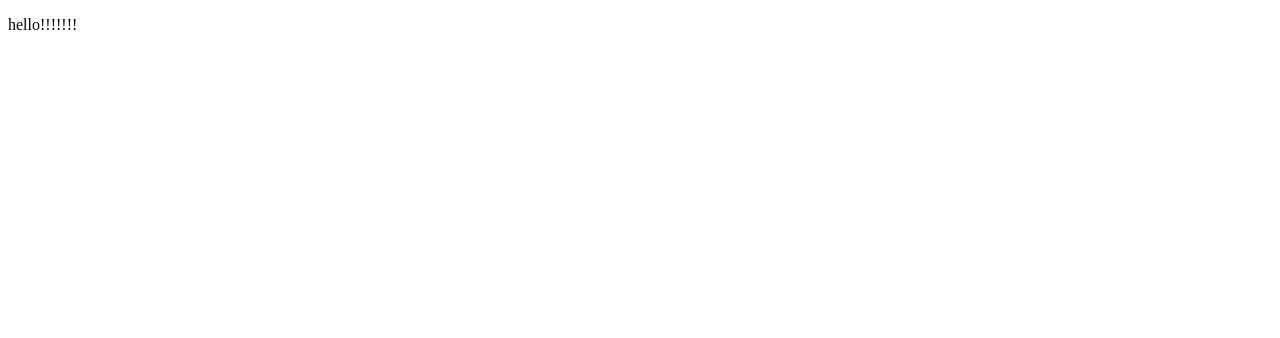
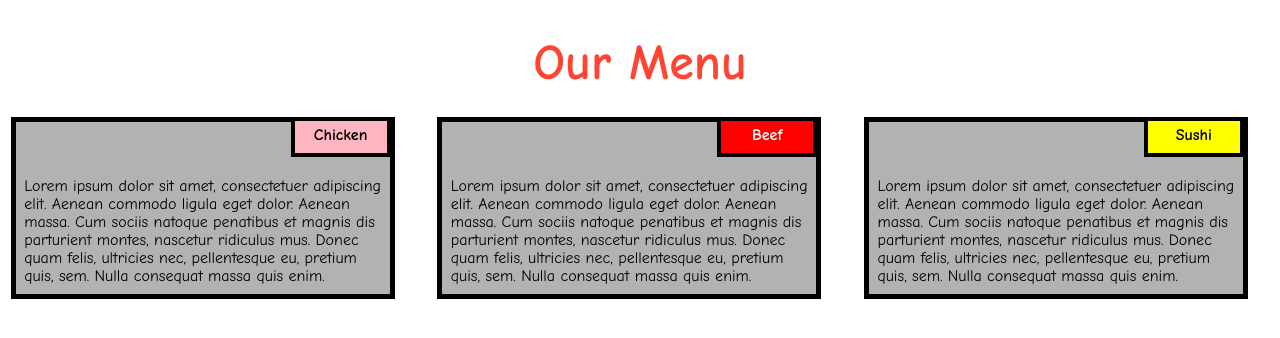
Before and after one commit to d3v07/crsr_tst, a plain HTML site: page module-2_solution/index.html in a window 1280 px wide. Drawn offline with Linux system fonts and the light colour scheme.

Commit message:
assignment

```diff
--- a/module-2_solution/index.html
+++ b/module-2_solution/index.html
@@ -1,12 +1,37 @@
 <!DOCTYPE html>
-<html lang="en">
+<html>
 <head>
-    <meta charset="UTF-8">
-    <meta http-equiv="X-UA-Compatible" content="IE=edge">
-    <meta name="viewport" content="width=device-width, initial-scale=1.0">
-    <title>Document</title>
+
+<title>Responsive Layout</title>
+<meta name="viewport" content="width=device-width, initial-scale=1">
+<link rel="stylesheet" type="text/css" href="style.css">
+
 </head>
 <body>
-    <p>hello!!!!!!!</p>
+<h1>Our Menu</h1>
+
+
+
+  <div class="col-lg-4 col-md-6 col-sm-12">
+  	<div class="box">
+  		<p class="content-name name1">Chicken</p>
+  		<p class="content">Lorem ipsum dolor sit amet, consectetuer adipiscing elit. Aenean commodo ligula eget dolor. Aenean massa. Cum sociis natoque penatibus et magnis dis parturient montes, nascetur ridiculus mus. Donec quam felis, ultricies nec, pellentesque eu, pretium quis, sem. Nulla consequat massa quis enim.</p>
+  	</div>
+  </div>
+
+  <div class="col-lg-4 col-md-6 col-sm-12">
+  	<div class="box">
+   		<p class="content-name name2">Beef</p>
+   		<p class="content">Lorem ipsum dolor sit amet, consectetuer adipiscing elit. Aenean commodo ligula eget dolor. Aenean massa. Cum sociis natoque penatibus et magnis dis parturient montes, nascetur ridiculus mus. Donec quam felis, ultricies nec, pellentesque eu, pretium quis, sem. Nulla consequat massa quis enim.</p>
+  	</div>
+  </div>
+
+  <div class="col-lg-4 col-md-12 col-sm-12">
+  	<div class="box">
+  		<p class="content-name name3">Sushi</p>
+  		<p class="content">Lorem ipsum dolor sit amet, consectetuer adipiscing elit. Aenean commodo ligula eget dolor. Aenean massa. Cum sociis natoque penatibus et magnis dis parturient montes, nascetur ridiculus mus. Donec quam felis, ultricies nec, pellentesque eu, pretium quis, sem. Nulla consequat massa quis enim.</p>
+  	</div>
+  </div>
+
 </body>
 </html>
--- a/module-2_solution/style.css
+++ b/module-2_solution/style.css
@@ -0,0 +1,102 @@
+* {
+    box-sizing: border-box;
+  }
+
+  body{
+      margin: 0;
+      padding: 0;
+    font-family: "Comic Sans MS", cursive, sans-serif;
+  }
+
+  .row{
+    margin-top: 5%;
+    margin-bottom: 5%;
+  }
+
+  h1 {
+    margin-bottom: 15px;
+    text-align: center;
+    color: #ff4532;
+    font-size: 50px;
+  }
+
+
+  .box{
+    width: 100%;
+    overflow: none;
+  }
+
+
+  .content-name{
+    overflow: none;
+    text-align: center;
+    border: 4px solid black;
+    width: 100px;
+    height: 40px;
+    padding: 5px;
+    float: right;
+    margin-right: 36px;
+    margin-top: 0px;
+    font-weight: bold;
+    position: relative;
+  }
+
+  .content{
+    border: 5px solid black;
+    width: 90%;
+    height: auto;
+    margin: 2.5%;
+    color: black
+    font-size: 25px;
+    padding: 2%;
+    padding-top: 55px;
+    background-color: rgba(0,0,0,0.3);
+  }
+
+  .name1{
+    background-color: #FFB6C1;
+  }
+
+  .name2{
+    color: white;
+    background-color: #FF0000;
+  }
+  .name3{
+    background-color: #FFFF00;
+  }
+
+
+  /********** Large devices only **********/
+  @media (min-width: 992px) {
+    .col-lg-4 {
+        float: left;
+      width: 33.33%;
+    }
+  }
+  /********** Medium devices only **********/
+  @media (min-width: 768px) and (max-width: 991px) {
+    .col-md-6,.col-md-12 {
+      float: left;
+    }
+    .col-md-6 {
+      width: 50%;
+    }
+    .col-md-12 {
+      margin-left: -10px;
+      width: 100%;
+    }
+    .name3{
+      margin-right: 65px;
+      width: 100px;
+    }
+  }
+
+  @media (min-width: 0px) and (max-width: 767px) {
+    .col-sm-12 {
+        float: left;
+      width: 100%;
+    }
+    .content-name{
+      margin-right: 30px;
+    }
+  }
```
